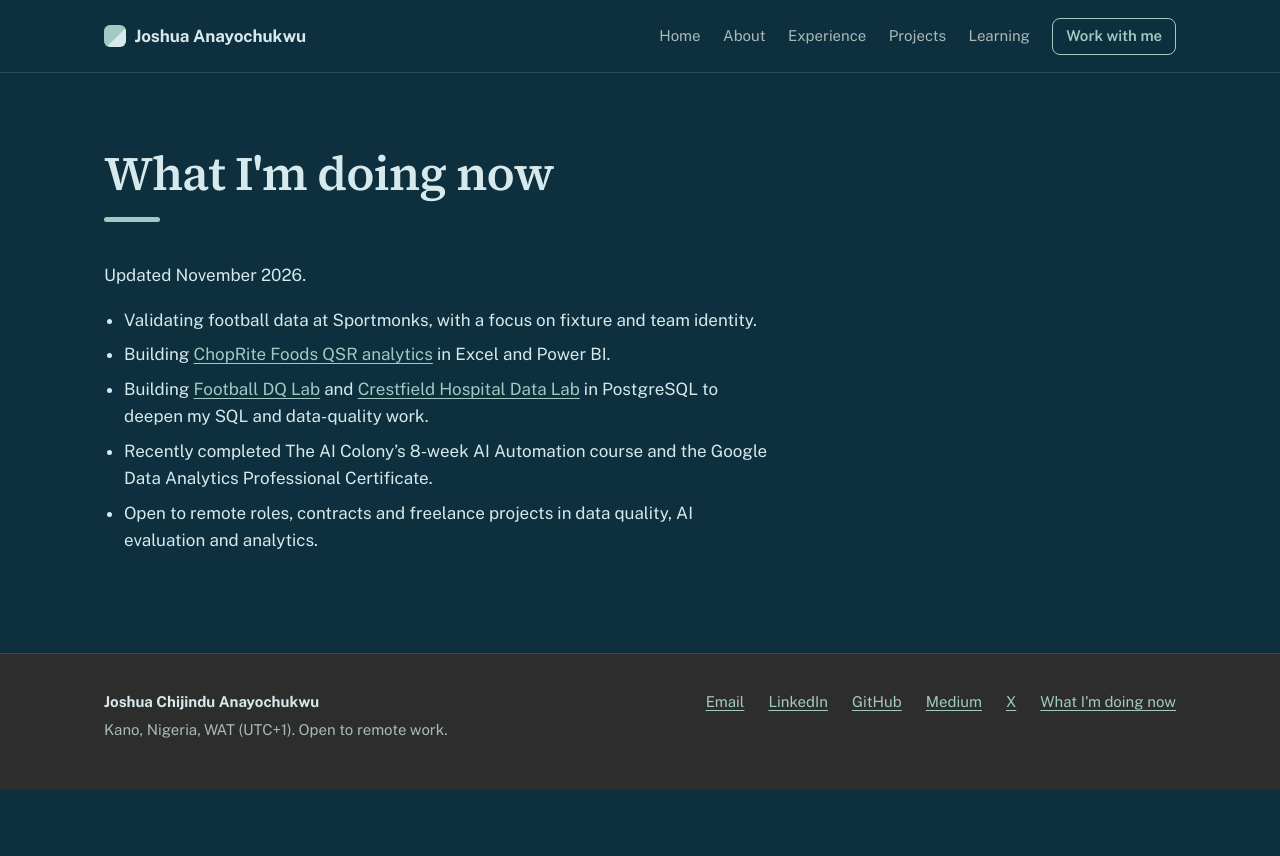
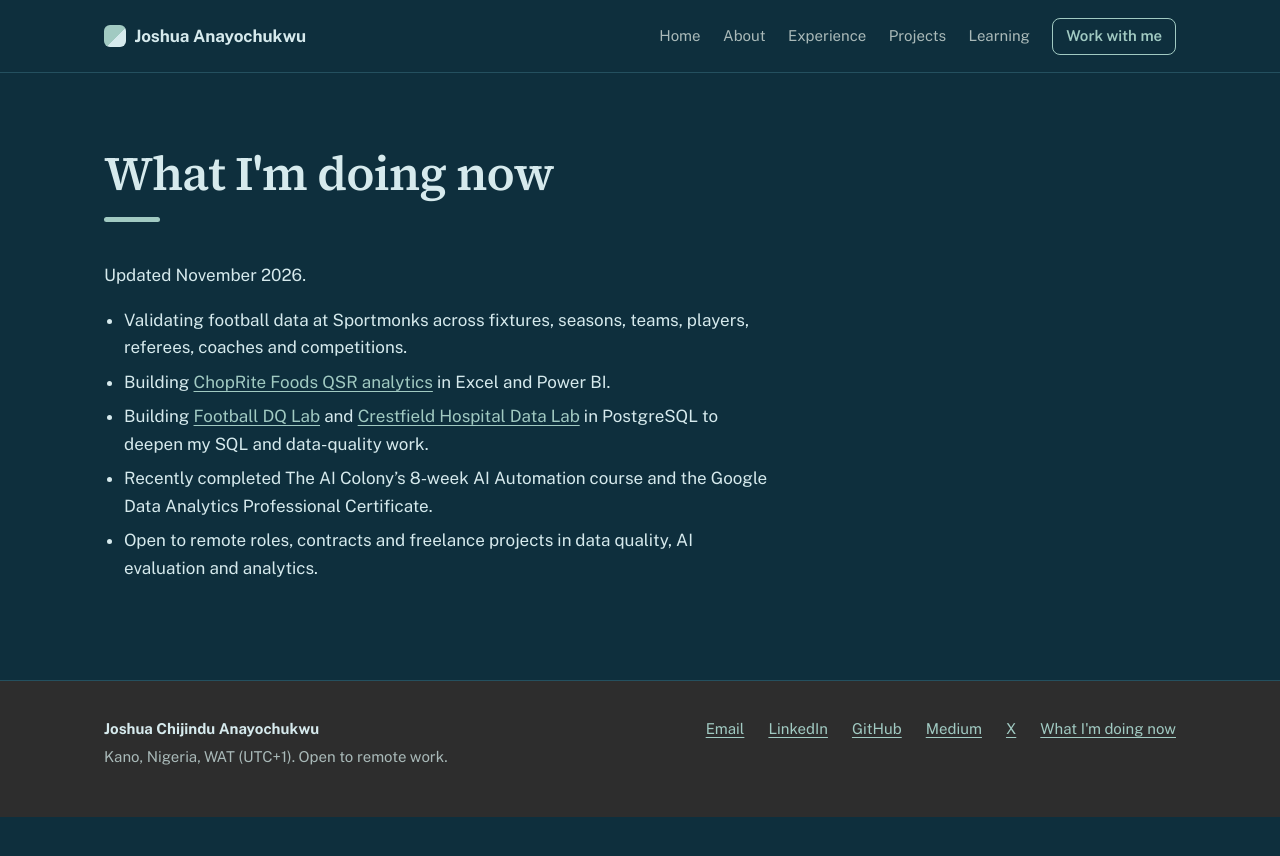
Before and after one commit to JaushAnay/jaushanay.github.io, a Jekyll site: the page built from now.md, in a window 1280 px wide. Shown: the top 856 px of the page. Built offline with Jekyll 4.4.1, drawn with Linux system fonts in a browser that asks for light colours.

Commit message:
Update now.md

```diff
--- a/now.md
+++ b/now.md
@@ -5,7 +5,7 @@ description: What Joshua Anayochukwu is working on and learning this month.
 
 Updated {{ site.now_updated }}.
 
-- Validating football data at Sportmonks, with a focus on fixture and team identity.
+- Validating football data at Sportmonks across fixtures, seasons, teams, players, referees, coaches and competitions.
 - Building [ChopRite Foods QSR analytics](/projects/choprite-qsr-analytics/) in Excel and Power BI.
 - Building [Football DQ Lab](/projects/football-dq-lab/) and [Crestfield Hospital Data Lab](/projects/crestfield-hospital-data-lab/) in PostgreSQL to deepen my SQL and data-quality work.
 - Recently completed The AI Colony's 8-week AI Automation course and the Google Data Analytics Professional Certificate.
```
